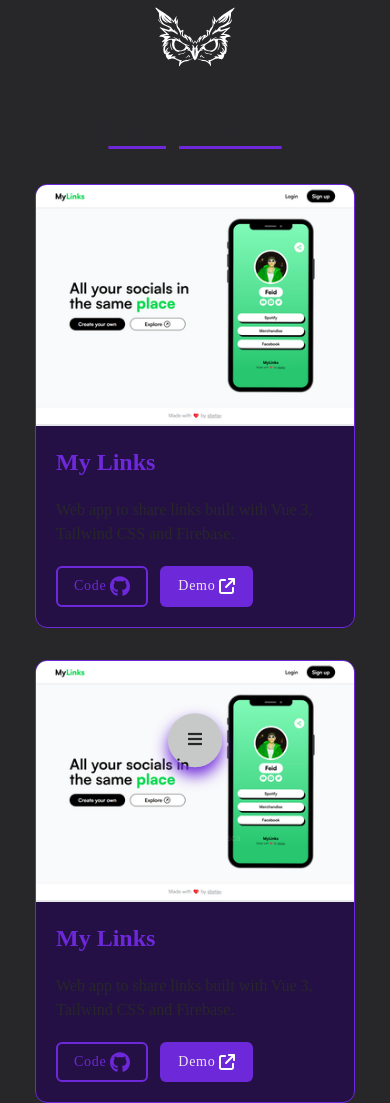
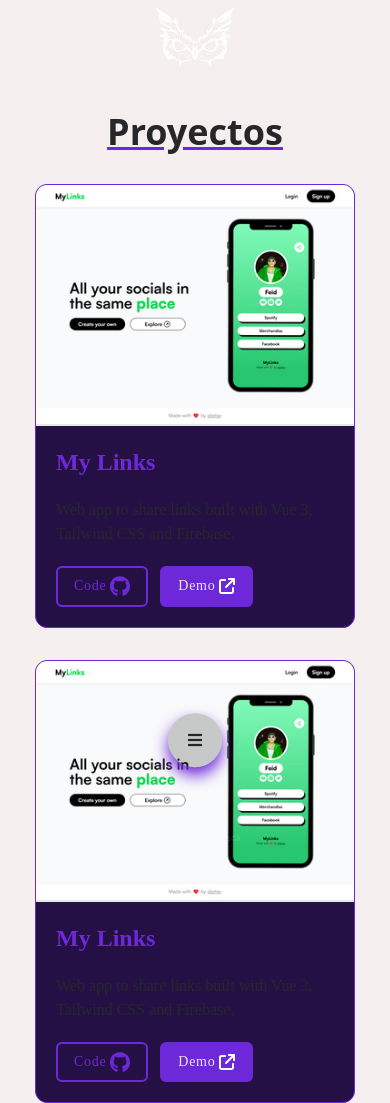
Before and after one commit to FrancoMosca/PF-Mosca-Desarrollo-Web, a website: page pages/projects.html in a window 390 px wide. Drawn offline with nearby package versions, Linux system fonts and the light colour scheme; a web font is replaced by a local one.

Commit message:
theme changes

```diff
--- a/pages/projects.html
+++ b/pages/projects.html
@@ -9,13 +9,12 @@
     <script src="https://cdn.tailwindcss.com"></script>
     <title>Portfolio</title>
 </head>
-<body class="bg-[#27272A] font-DM">
+<body>
     <header>
-        <img class="sm:m-auto sm:h-24" src="../assets/svg/logo.svg" alt="Logo">
+        <img src="../assets/svg/logo.svg" alt="Logo">
     </header>
 
-    <main class="lg:h-full lg:mt-0 lg:fixed lg:w-full">
-
+    <main>
         <div class="wrapper">
             <h1 class="underline decoration-[#6d28d9]">Proyectos</h1>
             <div class="container">
@@ -109,7 +108,7 @@
         </nav>
     </main>
     <footer class="fixed w-full bottom-0 text-center">
-        <h1 class="lg:text-sm text-[#ffffff25] font-sans">© 2023 Franco Mosca</h1>
+        <h1 class="lg:text-sm">© 2023 Franco Mosca</h1>
     </footer>
 </body>
 </html>
--- a/styles.scss
+++ b/styles.scss
@@ -44,6 +44,16 @@ $font__DM:'DM Sans', sans-serif;
         font-family: $font__DM;
         background-color: $color__dark;
         color:$color__light;
+
+        header{
+            background-color: $color__dark;
+        }
+
+        nav{
+            &:hover{
+                background-color: $color__dark;
+            }
+        }
     }
 }
 
@@ -52,6 +62,16 @@ $font__DM:'DM Sans', sans-serif;
         font-family: $font__DM;
         background-color: $color__light;
         color:$color__dark;
+
+        header{
+            background-color: $color__light;
+        }
+
+        nav{
+            &:hover{
+                background-color: $color__light;
+            }
+        }
     }
 }
 
@@ -460,9 +480,6 @@ $font__DM:'DM Sans', sans-serif;
             width:13rem;
         }
 
-        &:hover{
-            background-color: $color__dark;
-        }
     }
 
     .wrapper{
```
Also changed, not shown: pages/about.html (+1 -1 lines), styles.css, 1 other file.
